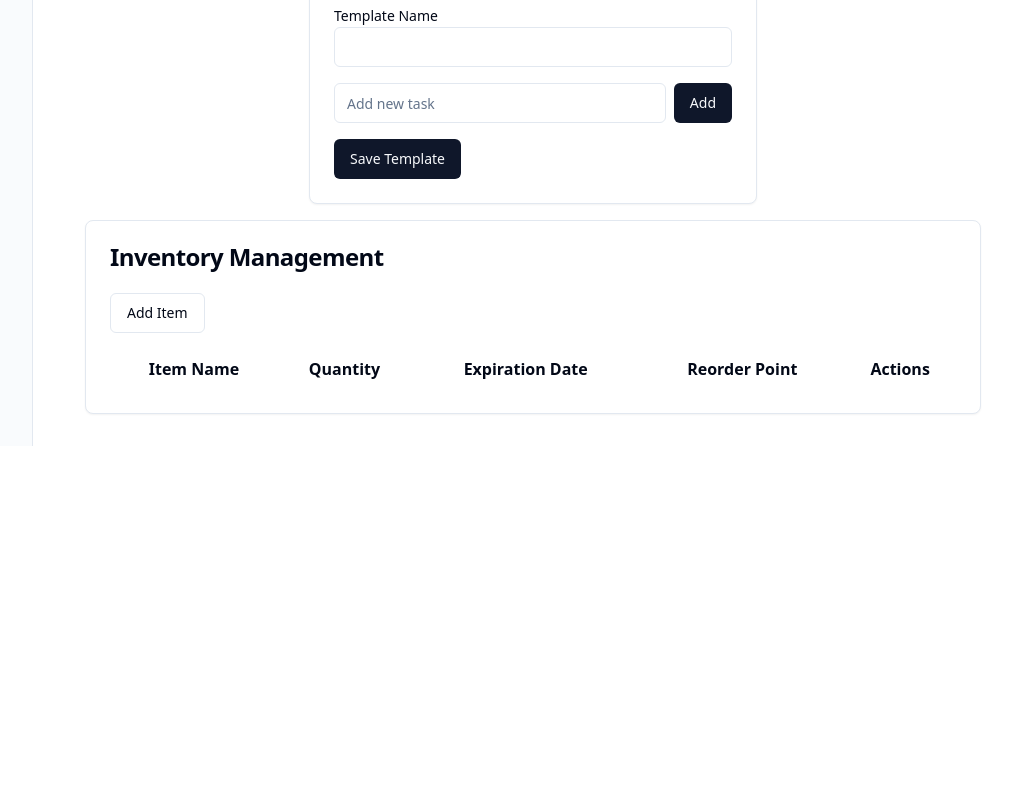
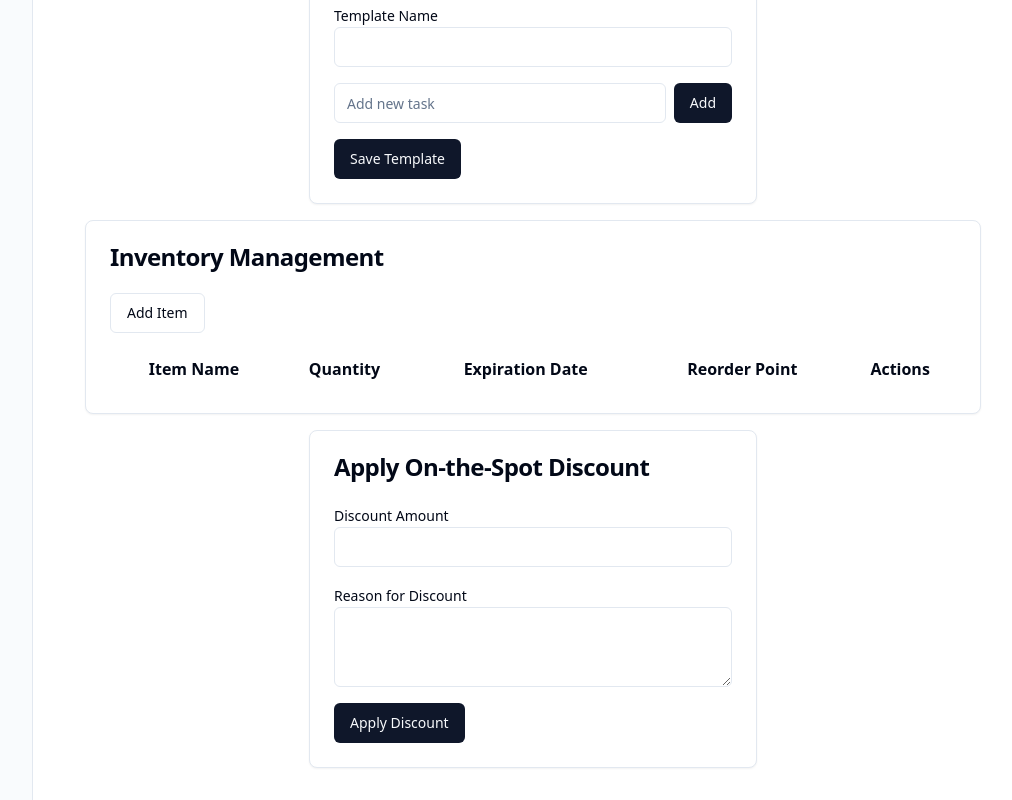
Before and after one commit to GPT-Engineer-App/crazy-management-system, a React (Vite) app: page / in a window 1280 px wide. Shown: the part 1095-1895 px from the top of the page, without its empty margins (247-1259 px from the left). Before the commit the page ends 1541 px from the top, so only its background shows below. Built offline with nearby package versions, Linux system fonts and the light colour scheme.

Commit message:
Implemented On-the-Spot Discount Feature allowing managers and owners to apply discounts with mandatory reason.

```diff
--- /dev/null
+++ b/src/components/OnTheSpotDiscount.jsx
@@ -0,0 +1,69 @@
+import { useState } from "react";
+import { Button } from "@/components/ui/button";
+import { Card, CardContent, CardHeader, CardTitle } from "@/components/ui/card";
+import { Input } from "@/components/ui/input";
+import { Label } from "@/components/ui/label";
+import { Textarea } from "@/components/ui/textarea";
+import { toast } from "sonner";
+
+const OnTheSpotDiscount = () => {
+  const [form, setForm] = useState({
+    discountAmount: "",
+    reason: "",
+  });
+
+  const handleInputChange = (e) => {
+    const { name, value } = e.target;
+    setForm({ ...form, [name]: value });
+  };
+
+  const handleSubmit = (e) => {
+    e.preventDefault();
+    if (!form.discountAmount || !form.reason) {
+      toast.error("Please fill in all fields");
+      return;
+    }
+    // Handle the discount application logic here
+    toast.success("Discount applied successfully");
+    setForm({
+      discountAmount: "",
+      reason: "",
+    });
+  };
+
+  return (
+    <Card className="max-w-md mx-auto mt-4">
+      <CardHeader>
+        <CardTitle>Apply On-the-Spot Discount</CardTitle>
+      </CardHeader>
+      <CardContent>
+        <form onSubmit={handleSubmit}>
+          <div className="mb-4">
+            <Label htmlFor="discountAmount">Discount Amount</Label>
+            <Input
+              id="discountAmount"
+              name="discountAmount"
+              type="number"
+              value={form.discountAmount}
+              onChange={handleInputChange}
+              required
+            />
+          </div>
+          <div className="mb-4">
+            <Label htmlFor="reason">Reason for Discount</Label>
+            <Textarea
+              id="reason"
+              name="reason"
+              value={form.reason}
+              onChange={handleInputChange}
+              required
+            />
+          </div>
+          <Button type="submit">Apply Discount</Button>
+        </form>
+      </CardContent>
+    </Card>
+  );
+};
+
+export default OnTheSpotDiscount;
--- a/src/pages/Index.jsx
+++ b/src/pages/Index.jsx
@@ -11,6 +11,7 @@ import AttendanceReport from "@/components/AttendanceReport";
 import Checklist from "@/components/Checklist";
 import ChecklistTemplateManager from "@/components/ChecklistTemplateManager";
 import InventoryManagement from "@/components/InventoryManagement";
+import OnTheSpotDiscount from "@/components/OnTheSpotDiscount"; // Import the new component
 
 const Index = () => {
   const [selectedDate, setSelectedDate] = useState(null);
@@ -167,6 +168,7 @@ const Index = () => {
         <Checklist template={selectedTemplate} onSave={handleSaveChecklist} />
       )}
       <InventoryManagement />
+      <OnTheSpotDiscount /> {/* Add the new component */}
     </div>
   );
 };
```
